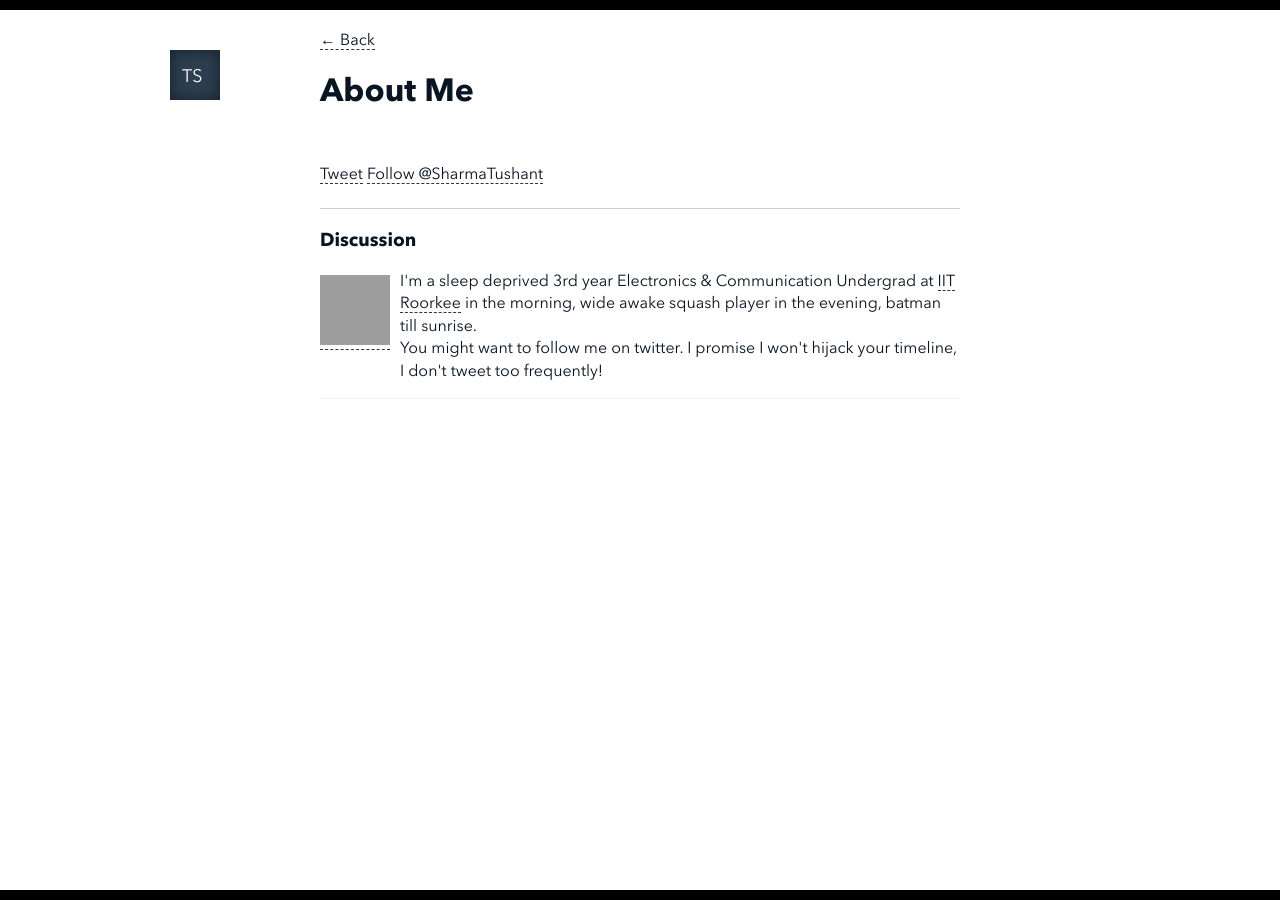
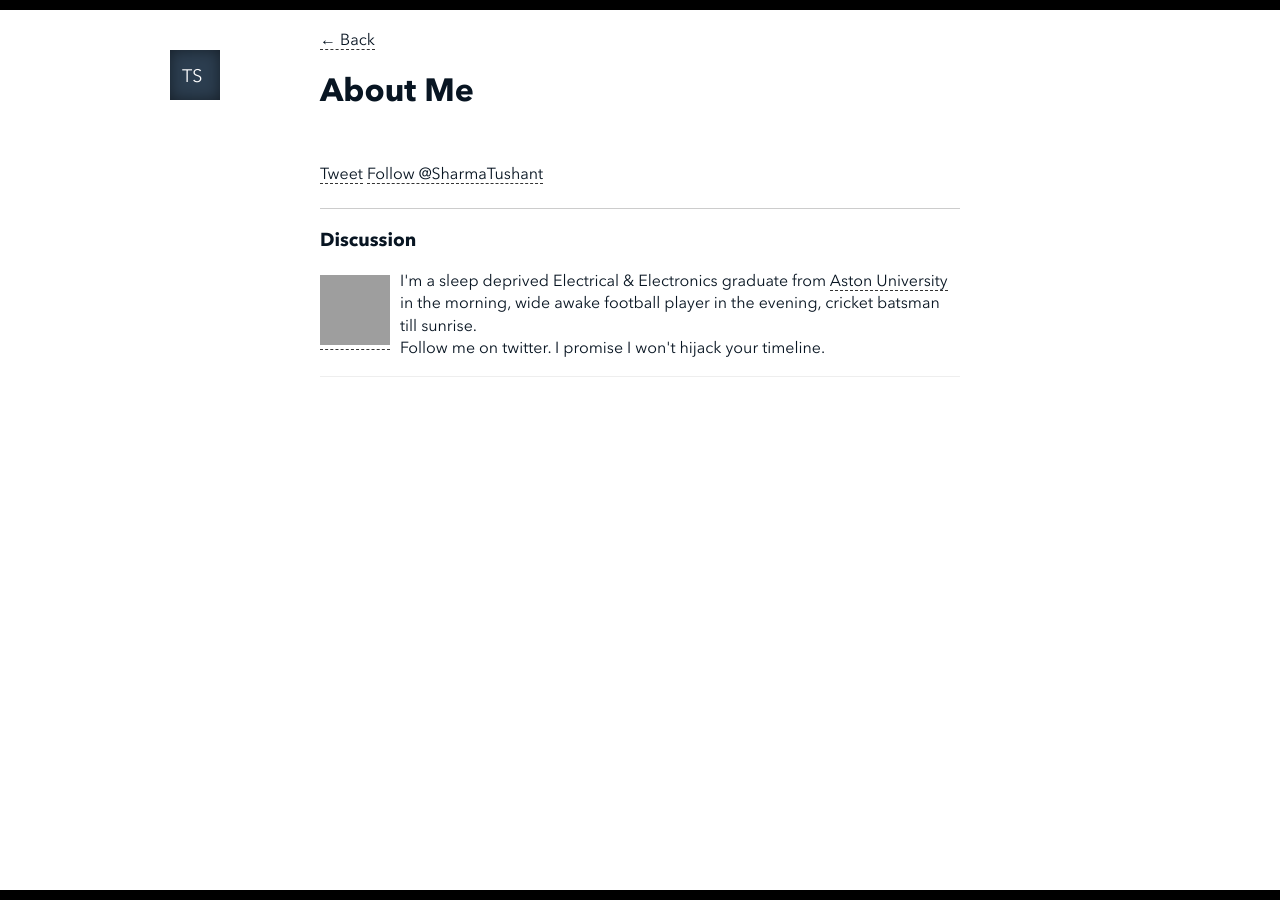
Before and after one commit to Jadax/jadax.github.io, a Jekyll site: the page built from about/index.html, in a window 1280 px wide. Built offline with Jekyll 4.4.1, drawn with Linux system fonts in a browser that asks for light colours; Markdown is read by kramdown in place of the engine named in the settings; comment, search, counter and statistics services are not loaded; grey boxes are pictures that could not be loaded.

Commit message:
update post

```diff
--- a/_layouts/post.html
+++ b/_layouts/post.html
@@ -35,9 +35,9 @@ layout: blog
         </div>
         <div class="pure-u-7-8">
           <p style="margin-top: 0px;">
-            I'm a sleep deprived 3rd year Electronics &amp; Communication Undergrad at <a href="http://www.iitr.ac.in">IIT Roorkee</a> in the morning, wide awake squash player in the evening, batman till sunrise.
+            I'm a sleep deprived Electrical &amp; Electronics graduate from <a href="http://www.aston.ac.uk/">Aston University</a> in the morning, wide awake football player in the evening, cricket batsman till sunrise.
             <br>
-            You might want to follow me on twitter. I promise I won't hijack your timeline, I don't tweet too frequently!
+            Follow me on twitter. I promise I won't hijack your timeline.
           </p>
         </div>
       </div>
```
